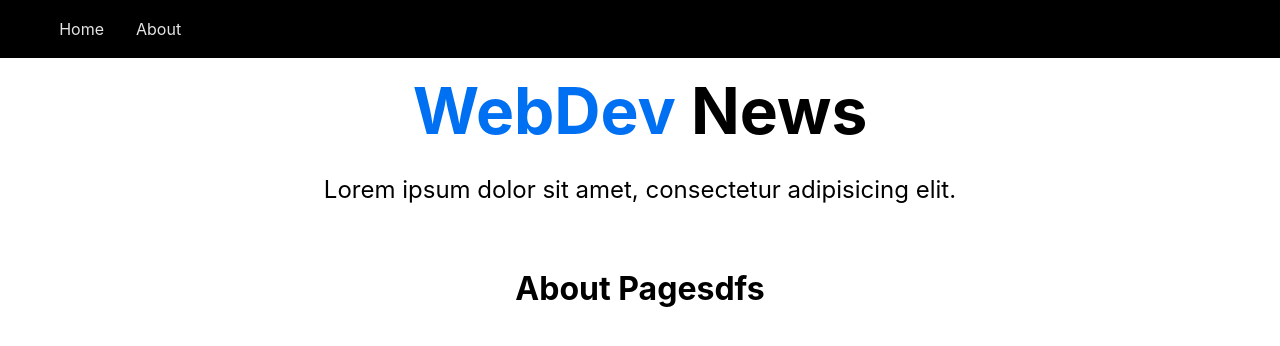
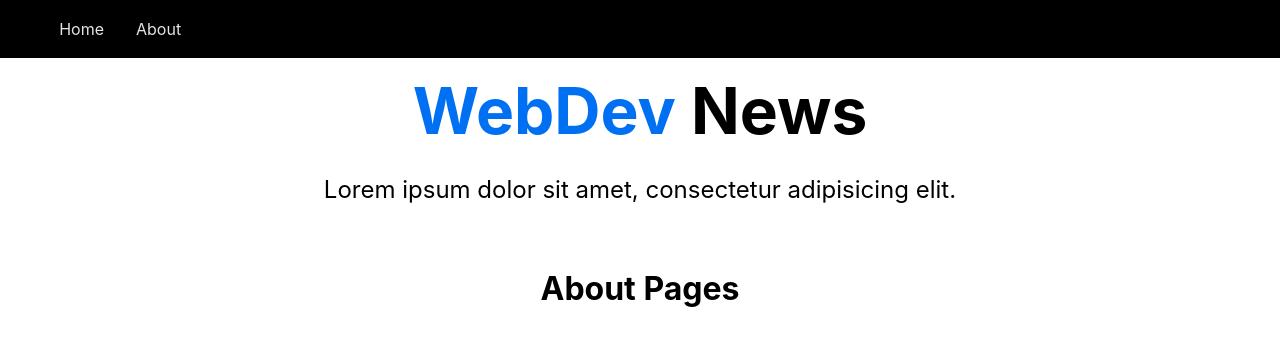
Before and after one commit to teguhwin8/next-crash-course, a Next.js app: page /about in a window 1280 px wide. Shown: the top 346 px of the page. Built offline with nearby package versions, Linux system fonts and the light colour scheme.

Commit message:
Update #1

```diff
--- a/pages/about.js
+++ b/pages/about.js
@@ -4,7 +4,7 @@ export default function About() {
   return (
     <div>
       <Meta title="About Page" />
-      <h1>About Pagesdfs</h1>
+      <h1>About Pages</h1>
     </div>
   )
 }
--- a/pages/index.js
+++ b/pages/index.js
@@ -23,7 +23,7 @@ export default function Home({ articles }) {
 // }
 
 export const getStaticProps = async () => {
-	const res = await fetch(`https://jsonplaceholder.typicode.com/posts?_limit=6`)
+	const res = await fetch(`https://jsonplaceholder.typicode.com/posts`)
 	const articles = await res.json()
 
 	return {
```
